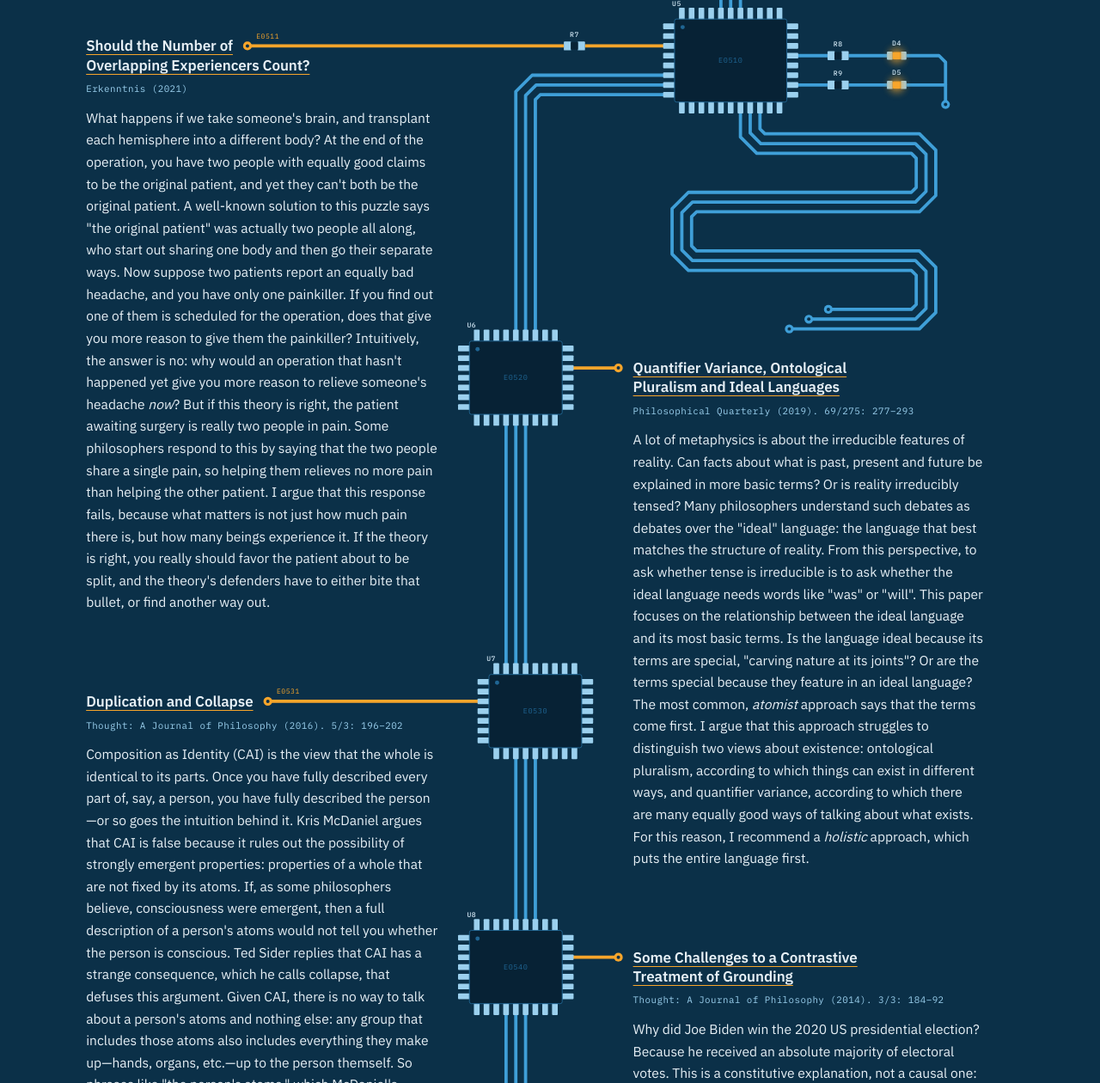
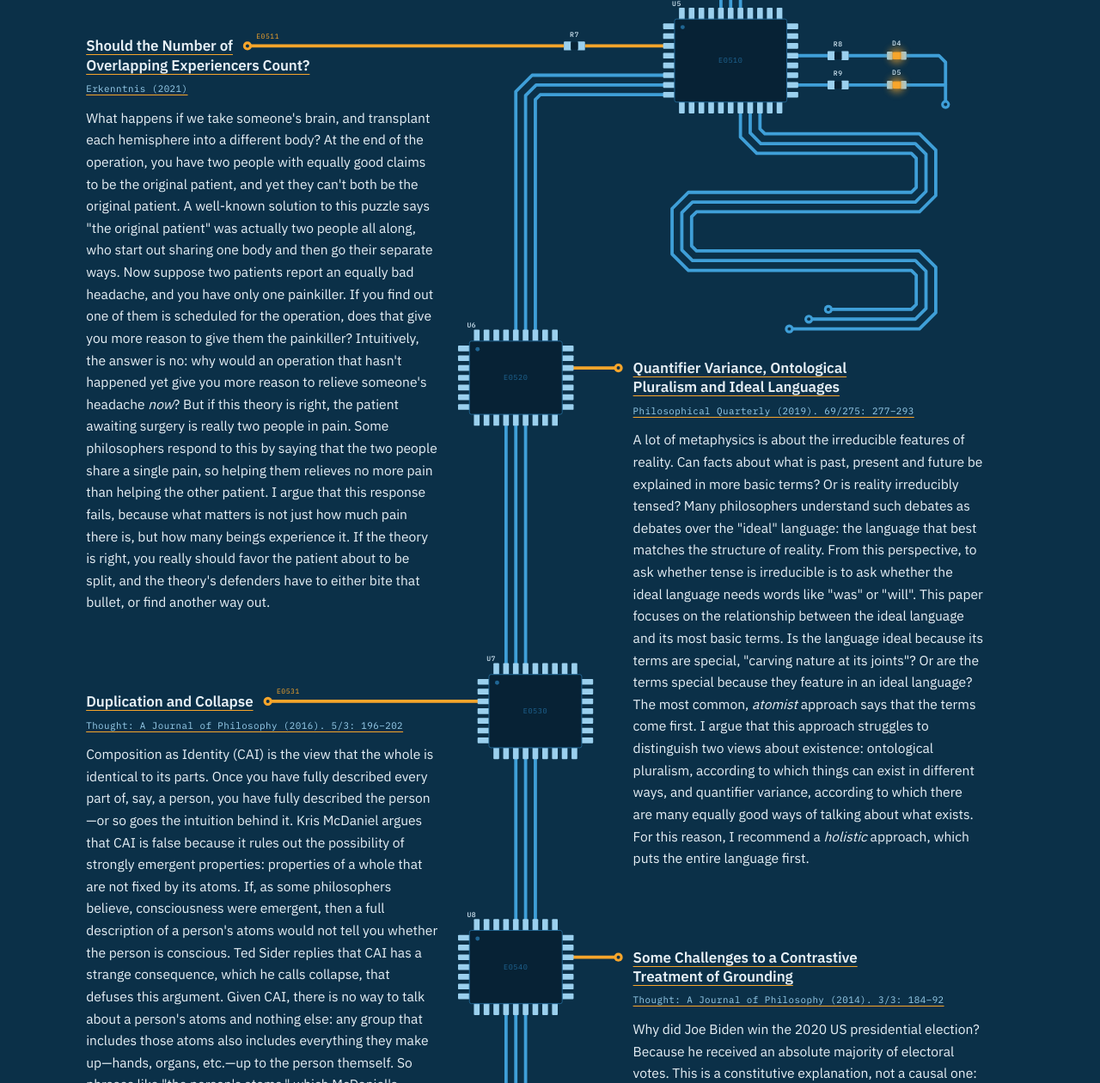
Before and after one commit to arturo-jc/arturo-jc.github.io, a Jekyll site: the page built from index.html, in a window 1280 px wide. Shown: the part 1493-2753 px from the top of the page at 86% size. Built offline with Jekyll 4.4.1, drawn with Linux system fonts in a browser that asks for light colours.

Commit message:
Link each paper's title to its draft and its journal to the published article
The drafts are the old site's PDFs, at the same paths under assets/pdf/.

Co-Authored-By: Claude Opus 5.5 <noreply@anthropic.com>

```diff
--- a/index.html
+++ b/index.html
@@ -41,23 +41,23 @@
   <section class="board" id="research">
     <h2 data-seat="head">Research</h2>
     <article class="copy paper" data-seat="r1">
-      <h3><a href="https://link.springer.com/article/10.1007/s10670-021-00427-4" target="_blank" rel="noopener">Should the Number of Overlapping Experiencers Count?</a></h3>
-      <p class="journal">Erkenntnis (2021)</p>
+      <h3><a href="/assets/pdf/javstn_draft.pdf" target="_blank" rel="noopener">Should the Number of Overlapping Experiencers Count?</a></h3>
+      <p class="journal"><a href="https://link.springer.com/article/10.1007/s10670-021-00427-4" target="_blank" rel="noopener">Erkenntnis (2021)</a></p>
       <p>What happens if we take someone's brain, and transplant each hemisphere into a different body? At the end of the operation, you have two people with equally good claims to be the original patient, and yet they can't both be the original patient. A <span class="nb">well-known</span> solution to this puzzle says "the original patient" was actually two people all along, who start out sharing one body and then go their separate ways. Now suppose two patients report an equally bad headache, and you have only one painkiller. If you find out one of them is scheduled for the operation, does that give you more reason to give them the painkiller? Intuitively, the answer is no: why would an operation that hasn't happened yet give you more reason to relieve someone's headache <em>now</em>? But if this theory is right, the patient awaiting surgery is really two people in pain. Some philosophers respond to this by saying that the two people share a single pain, so helping them relieves no more pain than helping the other patient. I argue that this response fails, because what matters is not just how much pain there is, but how many beings experience it. If the theory is right, you really should favor the patient about to be split, and the theory's defenders have to either bite that bullet, or find another way out.</p>
     </article>
     <article class="copy paper" data-seat="r2">
-      <h3><a href="https://academic.oup.com/pq/article-abstract/69/275/277/5126501" target="_blank" rel="noopener">Quantifier Variance, Ontological Pluralism and Ideal Languages</a></h3>
-      <p class="journal">Philosophical Quarterly (2019). 69/275: 277–293</p>
+      <h3><a href="/assets/pdf/javqvo_draft.pdf" target="_blank" rel="noopener">Quantifier Variance, Ontological Pluralism and Ideal Languages</a></h3>
+      <p class="journal"><a href="https://academic.oup.com/pq/article-abstract/69/275/277/5126501" target="_blank" rel="noopener">Philosophical Quarterly (2019). 69/275: 277–293</a></p>
       <p>A lot of metaphysics is about the irreducible features of reality. Can facts about what is past, present and future be explained in more basic terms? Or is reality irreducibly tensed? Many philosophers understand such debates as debates over the "ideal" language: the language that best matches the structure of reality. From this perspective, to ask whether tense is irreducible is to ask whether the ideal language needs words like "was" or "will". This paper focuses on the relationship between the ideal language and its most basic terms. Is the language ideal because its terms are special, "carving nature at its joints"? Or are the terms special because they feature in an ideal language? The most common, <em>atomist</em> approach says that the terms come first. I argue that this approach struggles to distinguish two views about existence: ontological pluralism, according to which things can exist in different ways, and quantifier variance, according to which there are many equally good ways of talking about what exists. For this reason, I recommend a <em>holistic</em> approach, which puts the entire language first.</p>
     </article>
     <article class="copy paper" data-seat="r3">
-      <h3><a href="https://onlinelibrary.wiley.com/doi/abs/10.1002/tht3.211" target="_blank" rel="noopener">Duplication and Collapse</a></h3>
-      <p class="journal">Thought: A Journal of Philosophy (2016). 5/3: 196–202</p>
+      <h3><a href="/assets/pdf/javdac_draft.pdf" target="_blank" rel="noopener">Duplication and Collapse</a></h3>
+      <p class="journal"><a href="https://onlinelibrary.wiley.com/doi/abs/10.1002/tht3.211" target="_blank" rel="noopener">Thought: A Journal of Philosophy (2016). 5/3: 196–202</a></p>
       <p>Composition as Identity (CAI) is the view that the whole is identical to its parts. Once you have fully described every part of, say, a person, you have fully described the person—or so goes the intuition behind it. Kris McDaniel argues that CAI is false because it rules out the possibility of strongly emergent properties: properties of a whole that are not fixed by its atoms. If, as some philosophers believe, consciousness were emergent, then a full description of a person's atoms would not tell you whether the person is conscious. Ted Sider replies that CAI has a strange consequence, which he calls collapse, that defuses this argument. Given CAI, there is no way to talk about a person's atoms and nothing else: any group that includes those atoms also includes everything they make up—hands, organs, etc.—up to the person themself. So phrases like "the person's atoms," which McDaniel's argument relies on, pick out nothing. In this paper, I argue that this response backfires. If collapse means you can't talk about a person's atoms on their own, it also means McDaniel's way of stating the intuition behind CAI doesn't capture it, since the intuition is about a whole's parts on their own. Defenders of CAI need another way to state it, and every obvious alternative rules out strong emergence again. They must give up either the intuition that motivated their view or the possibility of strong emergence.</p>
     </article>
     <article class="copy paper" data-seat="r4">
-      <h3><a href="https://onlinelibrary.wiley.com/doi/abs/10.1002/tht3.127" target="_blank" rel="noopener">Some Challenges to a Contrastive Treatment of Grounding</a></h3>
-      <p class="journal">Thought: A Journal of Philosophy (2014). 3/3: 184–92</p>
+      <h3><a href="/assets/pdf/javsct_draft.pdf" target="_blank" rel="noopener">Some Challenges to a Contrastive Treatment of Grounding</a></h3>
+      <p class="journal"><a href="https://onlinelibrary.wiley.com/doi/abs/10.1002/tht3.127" target="_blank" rel="noopener">Thought: A Journal of Philosophy (2014). 3/3: 184–92</a></p>
       <p>Why did Joe Biden win the 2020 US presidential election? Because he received an absolute majority of electoral votes. This is a constitutive explanation, not a causal one: the majority didn't cause Joe Biden to win—it is what his winning <em>consisted in</em>. Many philosophers posit a <em>grounding</em> relation underlying such explanations, which is standardly assumed to be transitive: if A is grounded in B, and B is grounded in C, then A must be grounded in C. Jonathan Schaffer has offered the following putative counterexample (among others): the fact that something is meowing is grounded in the fact that a particular cat, Cadmus, is meowing, and the fact that Cadmus is meowing is grounded in the fact that he came from a specific pair of sperm and egg (that's part of what makes it <em>Cadmus</em> meowing as opposed to some other cat), but the fact that something is meowing has nothing to do with Cadmus's origins. Schaffer's diagnosis is that grounding is contrastive, always a matter of "this rather than that," and that the chain breaks because the contrast quietly shifts in the middle. In this paper, I show how to tweak Cadmus's case to break the chain even when we hold the contrast fixed, and conclude that Schaffer's contrastive account can draw no support from the original case.</p>
     </article>
   </section>
--- a/styles.css
+++ b/styles.css
@@ -65,7 +65,7 @@ main { flex: 1 0 auto; width: 100%; max-width: 1500px; margin: 0 auto; padding:
 .project h3 { font: 600 calc(22 * var(--u))/1.2 var(--sans); letter-spacing: -.005em; margin: 0 0 calc(5 * var(--u)); white-space: nowrap; }
 .project h3 a { text-underline-offset: calc(4 * var(--u)); }
 .project .stack { font: 400 calc(11.5 * var(--u))/1.4 var(--mono); letter-spacing: .04em; color: var(--pad); margin: 0 0 calc(14 * var(--u)); }
-/* A paper is its title, which links to the published article, its journal, and a summary. The titles are long,
+/* A paper is its title, which links to the draft's PDF, its journal, which links to the published article, and a summary. The titles are long,
    so unlike a project's name they wrap, balanced so the lines are about even. */
 .paper h3 { font: 600 calc(22 * var(--u))/1.25 var(--sans); letter-spacing: -.005em; margin: 0 0 calc(6 * var(--u)); text-wrap: balance; }
 .paper h3 a { text-underline-offset: calc(4 * var(--u)); }
```
Also changed, not shown: CLAUDE.md (+2 -2 lines), 4 other files.
